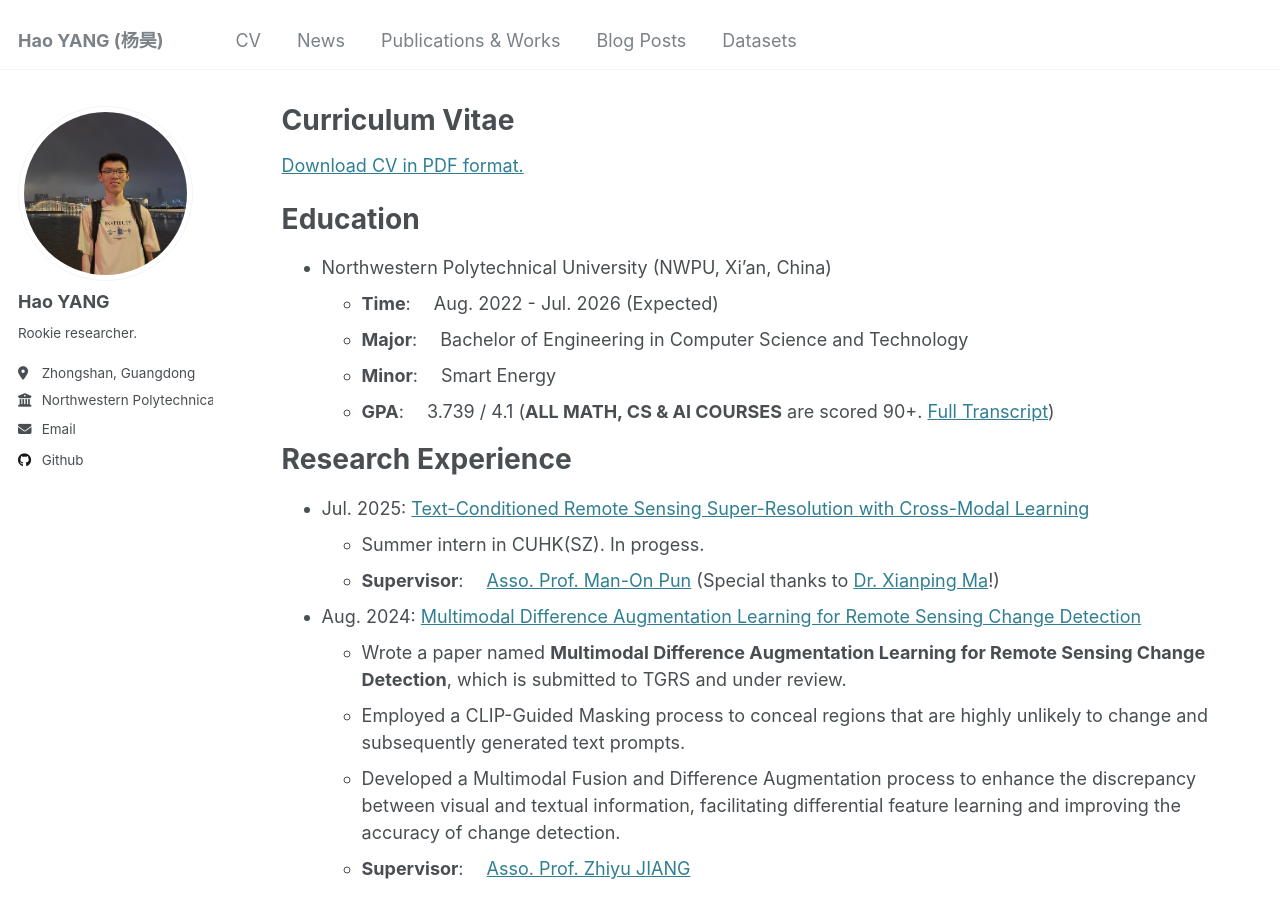
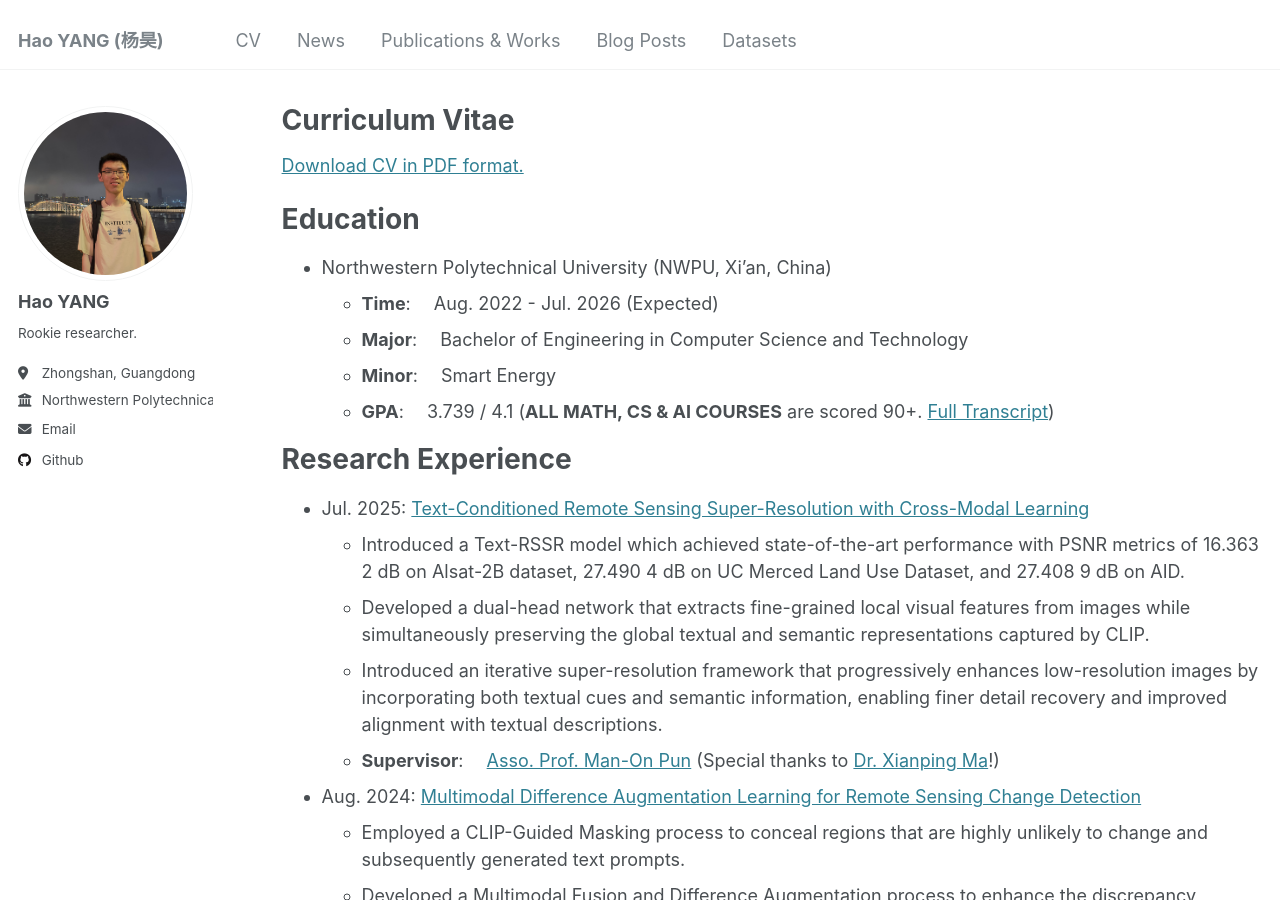
Before and after one commit to haoyangofficial/haoyangofficial.github.io, a Jekyll site: the page built from _pages/cv.md, in a window 1280 px wide and 900 px high. Built offline with Jekyll 4.4.1, drawn with Linux system fonts in a browser that asks for light colours.

```diff
--- a/_pages/cv.md
+++ b/_pages/cv.md
@@ -9,7 +9,7 @@ redirect_from:
 
 {% include base_path %}
 
-[Download CV in PDF format.](/files/cv20250801.pdf)
+[Download CV in PDF format.](/files/cv20250907.pdf)
 
 Education
 ======
@@ -22,11 +22,12 @@ Education
 Research Experience
 ======
 * Jul. 2025: [Text-Conditioned Remote Sensing Super-Resolution with Cross-Modal Learning](/publication/2025-08-01-textrssr)
-  * Summer intern in CUHK(SZ). In progess.
+  * Introduced a Text-RSSR model which achieved state-of-the-art performance with PSNR metrics of 16.363 2 dB on Alsat-2B dataset, 27.490 4 dB on UC Merced Land Use Dataset, and 27.408 9 dB on AID.
+  * Developed a dual-head network that extracts fine-grained local visual features from images while simultaneously preserving the global textual and semantic representations captured by CLIP.
+  * Introduced an iterative super-resolution framework that progressively enhances low-resolution images by incorporating both textual cues and semantic information, enabling finer detail recovery and improved alignment with textual descriptions.
   * **Supervisor**:&emsp; [Asso. Prof. Man-On Pun](https://scholar.google.com/citations?user=h82gvswAAAAJ) (Special thanks to [Dr. Xianping Ma](https://scholar.google.com/citations?user=YpIBfOkAAAAJ)!)
 
 * Aug. 2024: [Multimodal Difference Augmentation Learning for Remote Sensing Change Detection](/publication/2025-02-28-mdacd)
-  * Wrote a paper named **Multimodal Difference Augmentation Learning for Remote Sensing Change Detection**, which is submitted to TGRS and under review.
   * Employed a CLIP-Guided Masking process to conceal regions that are highly unlikely to change and subsequently generated text prompts.
   * Developed a Multimodal Fusion and Difference Augmentation process to enhance the discrepancy between visual and textual information, facilitating differential feature learning and improving the accuracy of change detection.
   * **Supervisor**:&emsp; [Asso. Prof. Zhiyu JIANG](https://iopen.nwpu.edu.cn/info/1251/1077.htm)
```
Also changed, not shown: _posts/2025-07-18-cuhksz-apple-raw-8k-dataset.md (+0 -2 lines), _publications/2025-2-28-mdacd.md (+1 -1 lines), _publications/2025-8-1-textrssr.md (+1 -1 lines), 10 other files.
